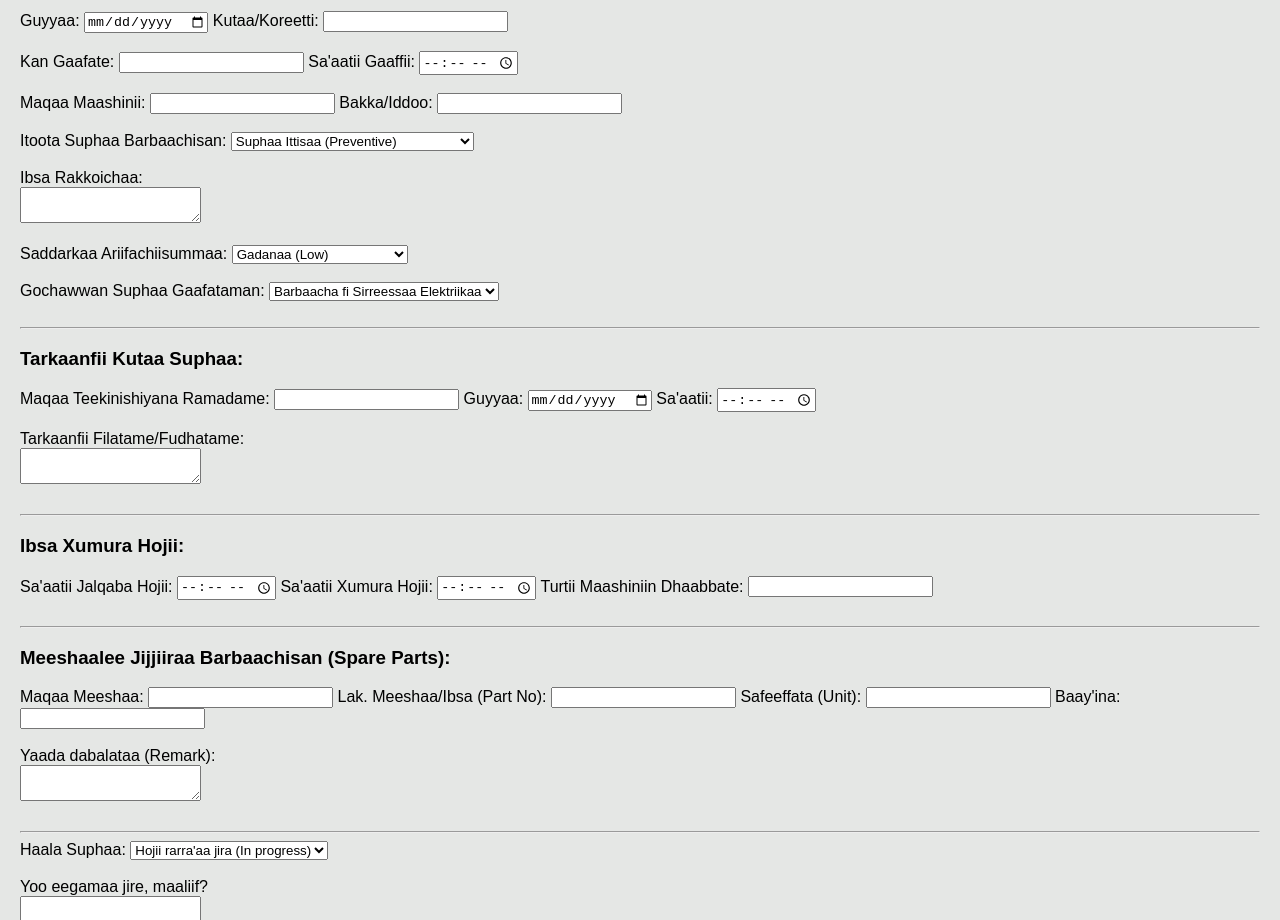
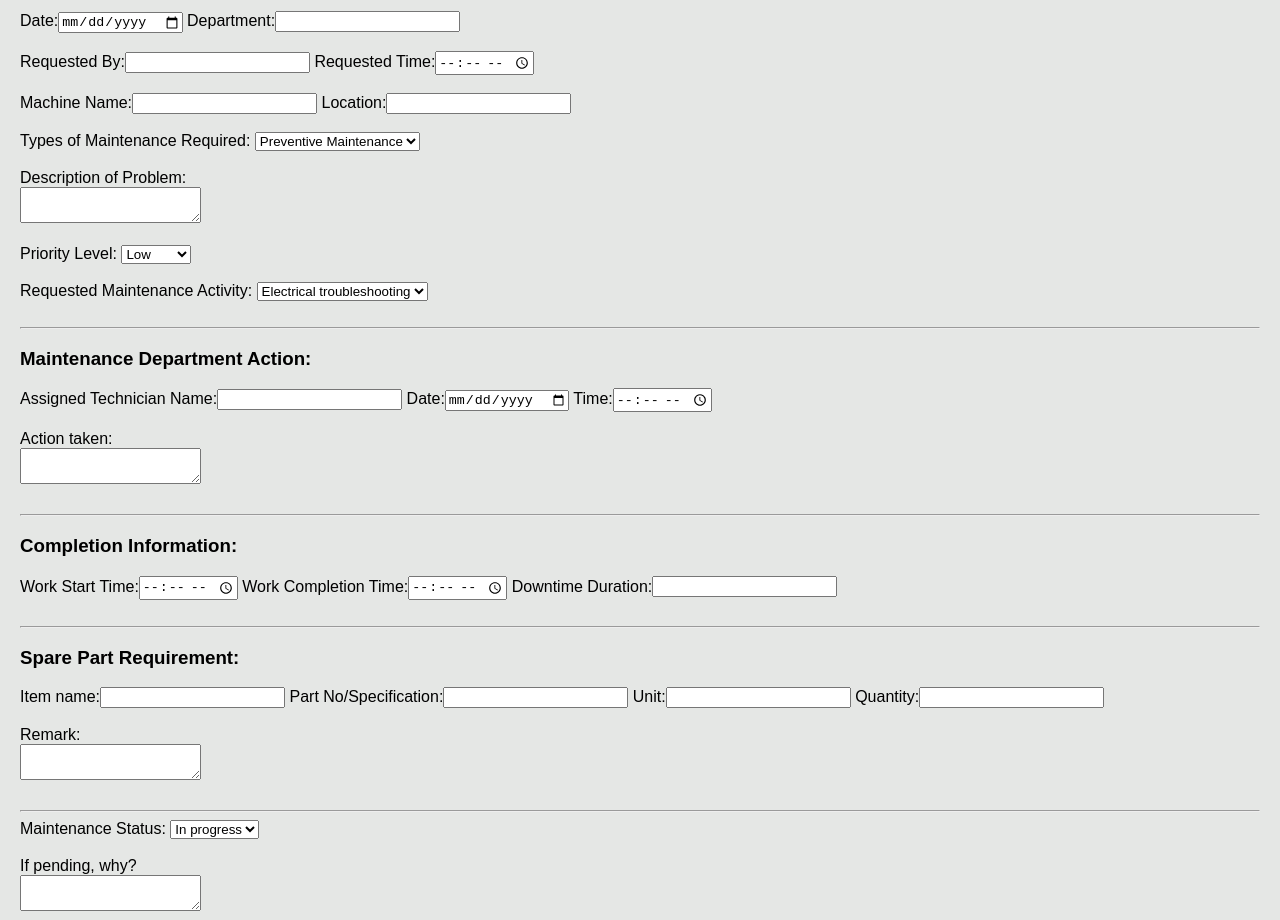
Before and after one commit to etachali2-prog/reportForm, a plain HTML site: page oreport.html in a window 1280 px wide. Shown: the part 112-1032 px from the top of the page. Drawn offline with Linux system fonts and the light colour scheme.

Commit message:
Update oreport.html

```diff
--- a/oreport.html
+++ b/oreport.html
@@ -1,9 +1,9 @@
 <!DOCTYPE html>
-<html lang="om">
+<html lang="en">
 <head>
     <meta charset="UTF-8">
     <meta name="viewport" content="width=device-width, initial-scale=1.0">
-    <title>Gabaasa Garee Teekinikaa</title>
+    <title>Technical Department Report Form</title>
     <style>
         body {
             background-color: rgba(0, 29, 5, 0.1);
@@ -13,107 +13,97 @@
     </style>
 </head>
 <body>
-
- <a href="https://etachali2-prog.github.io/To-home/">Gara Manaatti</a>
-
- <label>Afaan:</label>
+ <a href="https://etachali2-prog.github.io/To-home/">To home</a> <label>Language:</label>
 <select onchange="location = this.value;">
   <option value="" disabled selected>Select Language</option>
-  <option value="oreport.html">Afaan Oromoo</option>
-  <option value="ereport.html">English</option>
-  <option value="Areport.html">Amharic</option>
+  <option value="https://etachali2-prog.github.io/oreport/">Afaan Oromoo</option>
+  <option value="https://etachali2-prog.github.io/reportForm/">English</option>
+  <option value="https://etachali2-prog.github.io/Areport/">Amharic</option>
 </select>
-
-
-
-
-
- <marquee>
-    <h1 style="color:Green;">Kutaa: Unka Gabaasa Garee Teekinikaa!</h1>
- </marquee>
+ <marquee> <h1 style="color:Green;">Department: Technical Department Report Form!</h1> </marquee>
 
   <form id="myForm">
 
-    <label>Guyyaa:</label> <input type="date" name="Date" required>
-    <label>Kutaa/Koreetti:</label> <input type="text" name="Department"><br><br>
+    <label>Date:</label><input type="date" name="Date" required>
+    <label>Department:</label><input type="text" name="Department"><br><br>
 
-    <label>Kan Gaafate:</label> <input type="text" name="RequestedBy">
-    <label>Sa'aatii Gaaffii:</label> <input type="time" name="RequestedTime"><br><br>
+    <label>Requested By:</label><input type="text" name="RequestedBy">
+    <label>Requested Time:</label><input type="time" name="RequestedTime"><br><br>
 
-    <label>Maqaa Maashinii:</label> <input type="text" name="MachineName">
-    <label>Bakka/Iddoo:</label> <input type="text" name="Location"><br><br>
+    <label>Machine Name:</label><input type="text" name="MachineName">
+    <label>Location:</label><input type="text" name="Location"><br><br>
 
-    <label>Itoota Suphaa Barbaachisan:</label>
+    <label>Types of Maintenance Required:</label>
     <select name="MaintenanceType">
-      <option value="Preventive Maintenance">Suphaa Ittisaa (Preventive)</option>
-      <option value="Corrective Maintenance">Suphaa Sirreessaa (Corrective)</option>
-      <option value="Emergency Breakdown">Caccaba Hangafoomaa (Emergency)</option>
-      <option value="Inspection">Sakatta'iinsa (Inspection)</option>
-      <option value="Installation">Dhaaba/Miseensa (Installation)</option>
-      <option value="Modification">Fooyya'iinsa (Modification)</option>
+      <option value="Preventive Maintenance">Preventive Maintenance</option>
+      <option value="Corrective Maintenance">Corrective Maintenance</option>
+      <option value="Emergency Breakdown">Emergency Breakdown</option>
+      <option value="Inspection">Inspection</option>
+      <option value="Installation">Installation</option>
+      <option value="Modification">Modification</option>
     </select><br><br>
 
-    <label>Ibsa Rakkoichaa:</label><br>
+    <label>Description of Problem:</label><br>
     <textarea name="ProblemDescription"></textarea><br><br>
 
-    <label>Saddarkaa Ariifachiisummaa:</label>
+    <label>Priority Level:</label>
     <select name="PriorityLevel">
-      <option value="Low">Gadanaa (Low)</option>
-      <option value="Medium">Giddu-galeessa (Medium)</option>
-      <option value="High">Olaanaa (High)</option>
-      <option value="Urgent">Ariifachiisaa (Urgent)</option>
+      <option value="Low">Low</option>
+      <option value="Medium">Medium</option>
+      <option value="High">High</option>
+      <option value="Urgent">Urgent</option>
     </select><br><br>
 
-    <label>Gochawwan Suphaa Gaafataman:</label>
+    <label>Requested Maintenance Activity:</label>
     <select name="MaintenanceActivity">
-      <option value="Electrical troubleshooting">Barbaacha fi Sirreessaa Elektriikaa</option>
-      <option value="Mechanical repair">Suphaa Meekaaniikaa</option>
-      <option value="Workshop">Hojii Waajira Suphaa (Workshop)</option>
+      <option value="Electrical troubleshooting">Electrical troubleshooting</option>
+      <option value="Mechanical repair">Mechanical repair</option>
+      <option value="Workshop">Workshop</option>
     </select><br><br>
 
     <hr>
-    <h3>Tarkaanfii Kutaa Suphaa:</h3>
-    <label>Maqaa Teekinishiyana Ramadame:</label> <input type="text" name="AssignedTechnician">
-    <label>Guyyaa:</label> <input type="date" name="Date">
-    <label>Sa'aatii:</label> <input type="time" name="Time"><br><br>
-    <label>Tarkaanfii Filatame/Fudhatame:</label><br>
+    <h3>Maintenance Department Action:</h3>
+    <label>Assigned Technician Name:</label><input type="text" name="AssignedTechnician">
+    <label>Date:</label><input type="date" name="Date">
+    <label>Time:</label><input type="time" name="Time"><br><br>
+    <label>Action taken:</label><br>
     <textarea name="ActionTaken"></textarea><br><br>
 
     <hr>
-    <h3>Ibsa Xumura Hojii:</h3>
-    <label>Sa'aatii Jalqaba Hojii:</label> <input type="time" name="WorkStartTime">
-    <label>Sa'aatii Xumura Hojii:</label> <input type="time" name="WorkCompletionTime">
-    <label>Turtii Maashiniin Dhaabbate:</label> <input type="text" name="DowntimeDuration"><br><br>
+    <h3>Completion Information:</h3>
+    <label>Work Start Time:</label><input type="time" name="WorkStartTime">
+    <label>Work Completion Time:</label><input type="time" name="WorkCompletionTime">
+    <label>Downtime Duration:</label><input type="text" name="DowntimeDuration"><br><br>
 
     <hr>
-    <h3>Meeshaalee Jijjiiraa Barbaachisan (Spare Parts):</h3>
-    <label>Maqaa Meeshaa:</label> <input type="text" name="SpareItemName">
-    <label>Lak. Meeshaa/Ibsa (Part No):</label> <input type="text" name="SparePartNo">
-    <label>Safeeffata (Unit):</label> <input type="text" name="SpareUnit">
-    <label>Baay'ina:</label> <input type="number" name="SpareQuantity">
+    <h3>Spare Part Requirement:</h3>
+    <label>Item name:</label><input type="text" name="SpareItemName">
+    <label>Part No/Specification:</label><input type="text" name="SparePartNo">
+    <label>Unit:</label><input type="text" name="SpareUnit">
+    <label>Quantity:</label><input type="number" name="SpareQuantity">
     <br><br>
-    <label>Yaada dabalataa (Remark):</label><br>
+    <label>Remark:</label><br>
     <textarea name="SpareRemark"></textarea><br><br>
 
     <hr>
-    <label>Haala Suphaa:</label>
+    <label>Maintenance Status:</label>
     <select name="MaintenanceStatus">
-      <option value="In progress">Hojii rarra'aa jira (In progress)</option>
-      <option value="Completed">Xumurameera (Completed)</option>
-      <option value="Pending">Eegamaa jira (Pending)</option>
+      <option value="In progress">In progress</option>
+      <option value="Completed">Completed</option>
+      <option value="Pending">Pending</option>
     </select><br><br>
 
-    <label>Yoo eegamaa jire, maaliif?</label><br>
+    <label>If pending, why?</label><br>
     <textarea name="PendingReason"></textarea><br><br>
 
     <hr>
-    <h3>Mirkaneessa:</h3>
-    <label>Maqaa To'ataa/Garee Dursaa:</label>
+    <h3>Verification:</h3>
+    <label>Supervisor/Team Leader Name:</label>
     <input type="text" name="SupervisorName"><br><br>
-    <label>Maqaa Dursaa Garee Teekinikaa:</label>
+    <label>Technic Team Leader Name:</label>
     <input type="text" name="TechnicTeamLeaderName"><br><br>
 
-    <button type="submit">Ergi</button>
+    <button type="submit">Submit</button>
   </form>
 
 <script>
@@ -124,20 +114,20 @@
     e.preventDefault();
 
     const submitBtn = form.querySelector('button[type="submit"]');
-    submitBtn.textContent = 'Ergamaa jira...';
+    submitBtn.textContent = 'Sending...';
     submitBtn.disabled = true;
 
     fetch(scriptURL, { method: 'POST', body: new FormData(form)})
       .then(response => {
-         alert('Galatoomaa! Gabaasni keessan milkiidhaan ergameera.');
+         alert('Thank you! The report has been sent successfully.');
          form.reset();
-         submitBtn.textContent = 'Ergi';
+         submitBtn.textContent = 'Submit';
          submitBtn.disabled = false;
       })
       .catch(error => {
          console.error('Error!', error.message);
-         alert('Dogoggorri uumameera. Maaloo irra deebi'aa yaala.');
-         submitBtn.textContent = 'Ergi';
+         alert('Error sending form. Please try again.');
+         submitBtn.textContent = 'Submit';
          submitBtn.disabled = false;
       });
   });
```
